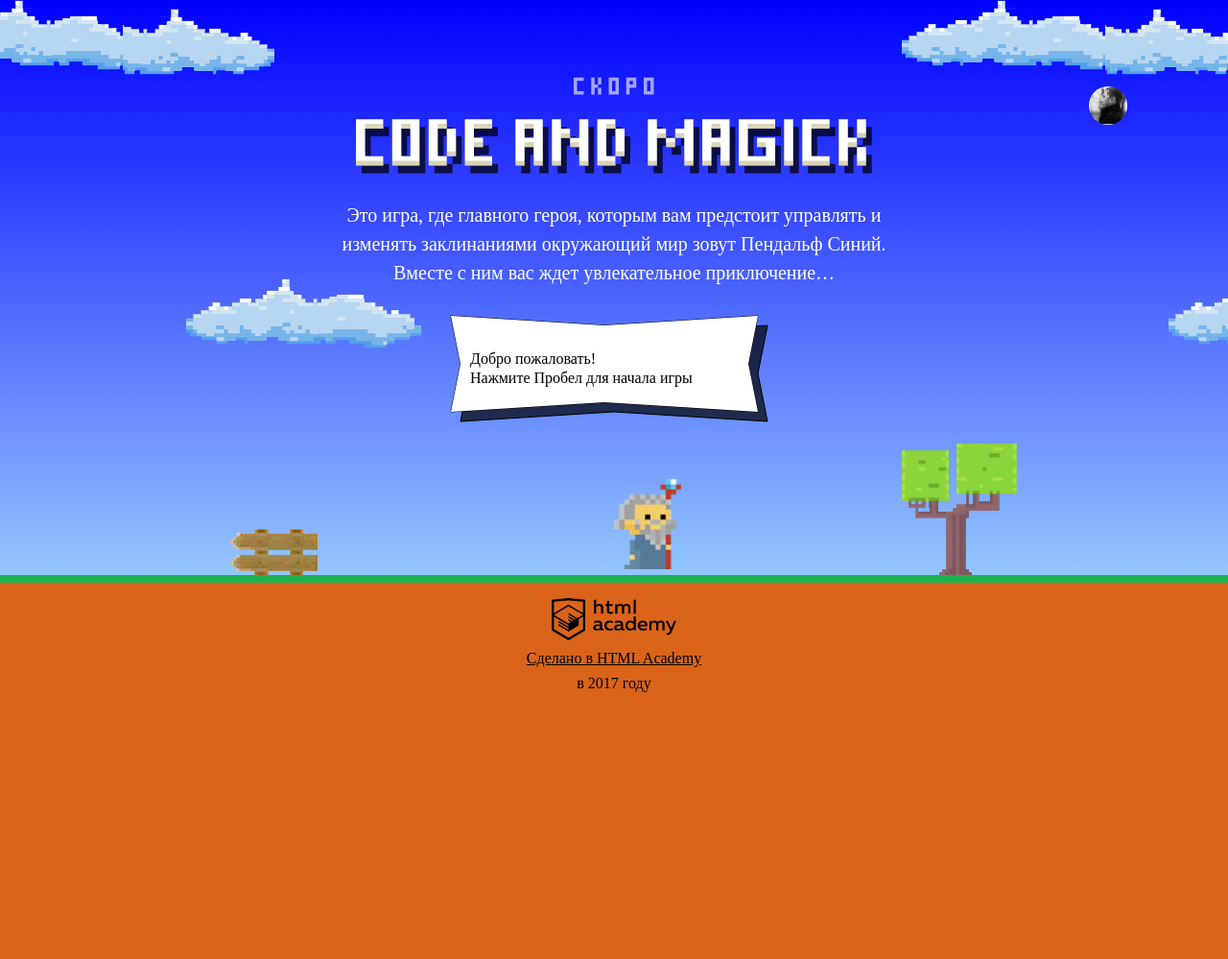
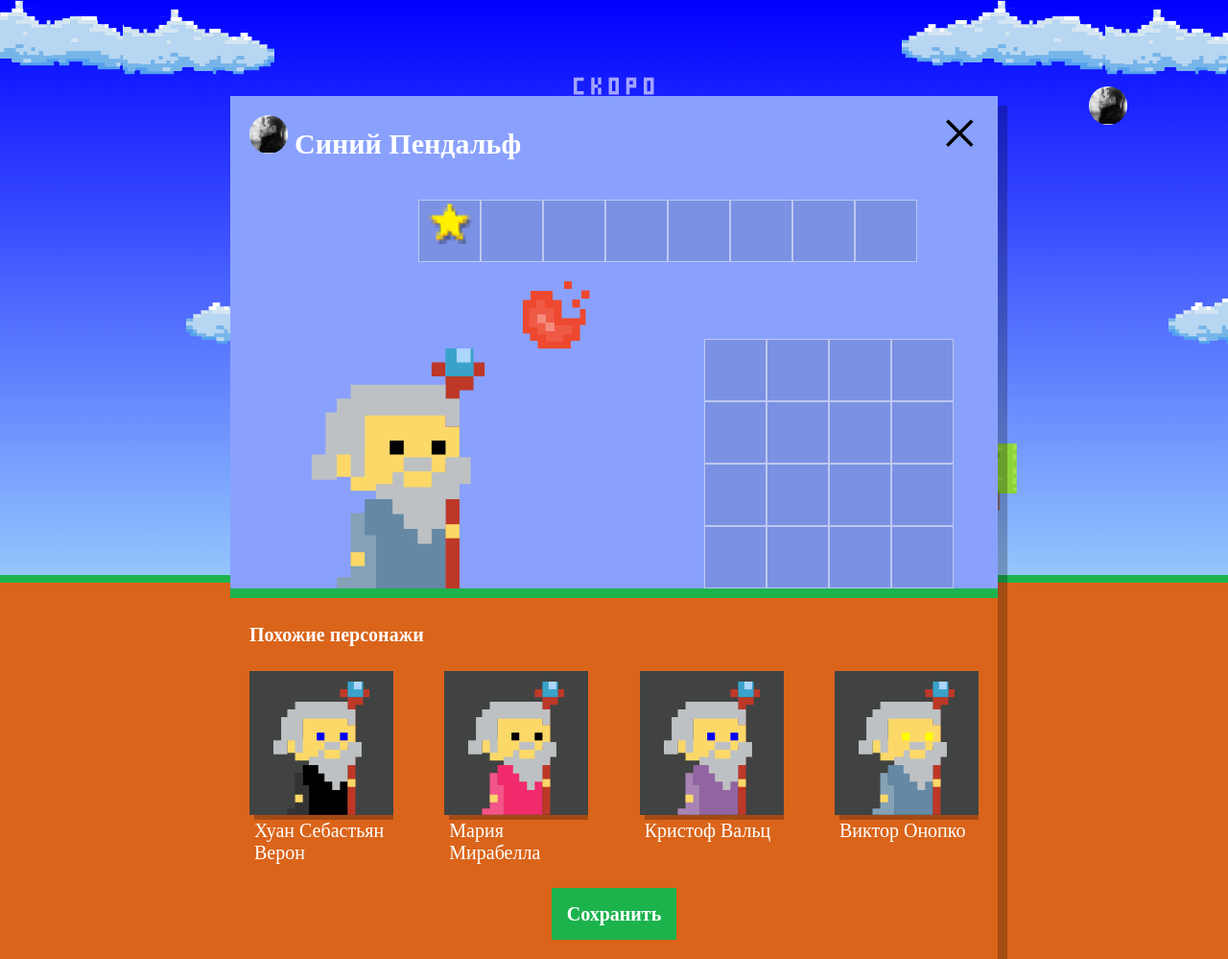
Before and after one commit to Penthouse75/477411-code-and-magick, a website: page index.html in a window 1280 px wide. Shown: the whole page at 96% size. Before the commit the page ends 800 px from the top, so only its background shows below. Drawn offline with Linux system fonts and the light colour scheme; a web font is replaced by a local one.

Commit message:
setup wizard

```diff
--- a/index.html
+++ b/index.html
@@ -218,8 +218,8 @@
     return 2 / 3 * heightWindow;
   };
 </script>
+<script src="./js/setup.js"></script>
 <script src="./js/stat.js"></script>
 <script src="./js/game.js"></script>
-
 </body>
 </html>
--- /dev/null
+++ b/js/setup.js
@@ -0,0 +1,69 @@
+'use strict';
+
+var userDialog = document.querySelector('.setup');
+userDialog.classList.remove('hidden');
+
+var similarListElement = userDialog.querySelector('.setup-similar-list');
+
+var similarWizardTemplate = document.querySelector('#similar-wizard-template').content;
+
+var generateWizardName = function () {
+  var WIZARD_FIRST_NAMES = ['Иван', 'Хуан Себастьян', 'Мария', 'Кристоф', 'Виктор', 'Юлия', 'Люпита', 'Вашингтон'];
+
+  var WIZARD_LAST_NAMES = ['да Марья', 'Верон', 'Мирабелла', 'Вальц', 'Онопко', 'Топольницкая', 'Нионго', 'Ирвинг'];
+
+  return WIZARD_FIRST_NAMES[parseInt(Math.random() * WIZARD_FIRST_NAMES.length)] + ' ' + WIZARD_LAST_NAMES[parseInt(Math.random() * WIZARD_LAST_NAMES.length)];
+}
+
+var generateWizardCoatColor = function () {
+  var WIZARD_COAT_COLOR = ['rgb(101, 137, 164)', 'rgb(241, 43, 107)', 'rgb(146, 100, 161)', 'rgb(56, 159, 117)', 'rgb(215, 210, 55)', 'rgb(0, 0, 0)'];
+
+  return WIZARD_COAT_COLOR[parseInt(Math.random() * WIZARD_COAT_COLOR.length)];
+}
+
+var generateWizardEyesColor = function () {
+  var WIZARD_EYES_COLOR = ['black', 'red', 'blue', 'yellow', 'green'];
+
+  return WIZARD_EYES_COLOR[parseInt(Math.random() * WIZARD_EYES_COLOR.length)];
+}
+
+var wizards = [
+  {
+    name: generateWizardName(),
+    coatColor: generateWizardCoatColor(),
+    eyesColor: generateWizardEyesColor()
+  },
+  {
+    name: generateWizardName(),
+    coatColor: generateWizardCoatColor(),
+    eyesColor: generateWizardEyesColor()
+  },
+  {
+    name: generateWizardName(),
+    coatColor: generateWizardCoatColor(),
+    eyesColor: generateWizardEyesColor()
+  },
+  {
+    name: generateWizardName(),
+    coatColor: generateWizardCoatColor(),
+    eyesColor: generateWizardEyesColor()
+  }
+];
+
+var renderWizard = function (wizard) {
+  var wizardElement = similarWizardTemplate.cloneNode(true);
+
+  wizardElement.querySelector('.setup-similar-label').textContent = wizard.name;
+  wizardElement.querySelector('.wizard-coat').style.fill = wizard.coatColor;
+  wizardElement.querySelector('.wizard-eyes').style.fill = wizard.eyesColor;
+
+  return wizardElement;
+}
+
+var fragment = document.createDocumentFragment();
+for (var i = 0; i < wizards.length; i++) {
+  fragment.appendChild(renderWizard(wizards[i]));
+}
+similarListElement.appendChild(fragment);
+
+userDialog.querySelector('.setup-similar').classList.remove('hidden');
```
